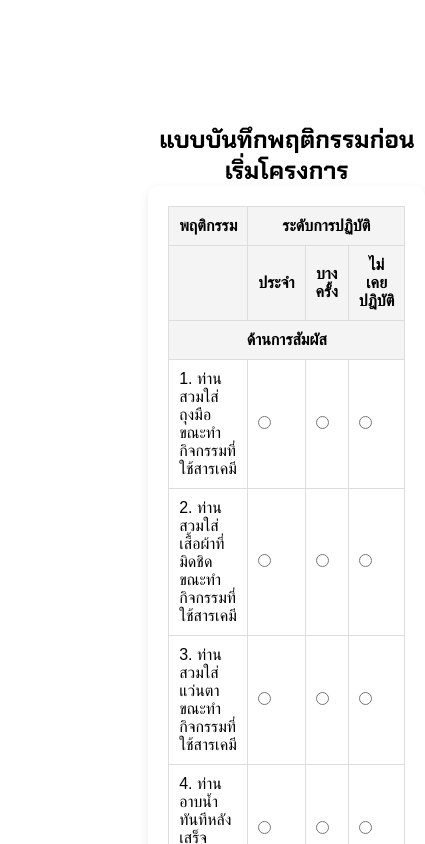
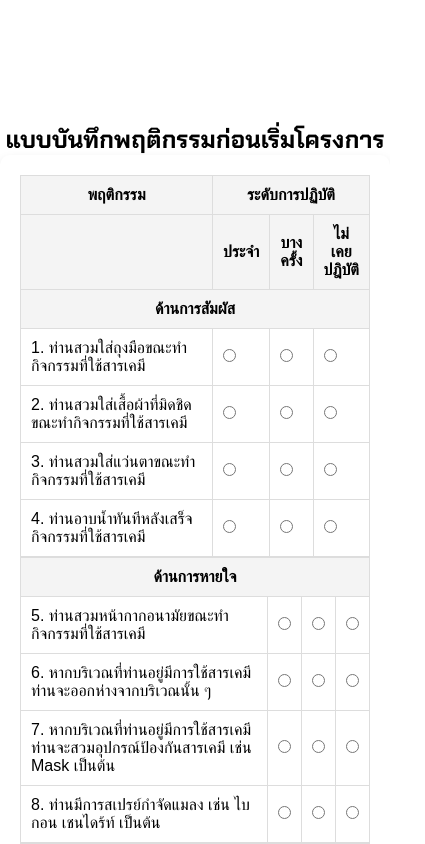
Before and after one commit to Bigver/project-chemicalfree, a React (Vite) app in the folder frontend/: page /page2 in a window 390 px wide. Shown: the part 1120-1964 px from the top of the page, 425 px wide, since content can reach past the window. Built offline with nearby package versions, Linux system fonts and the light colour scheme; no server answers; sample sign-in values are in the browser's storage.

Commit message:
update version

```diff
--- a/frontend/src/styles/content/content2.scss
+++ b/frontend/src/styles/content/content2.scss
@@ -142,5 +142,9 @@
             margin-left: 0%;
             width: 100%;
         }
+        .content2{
+          margin-left: 0%;
+          width: 100%;
+      }
     }
 }
```
